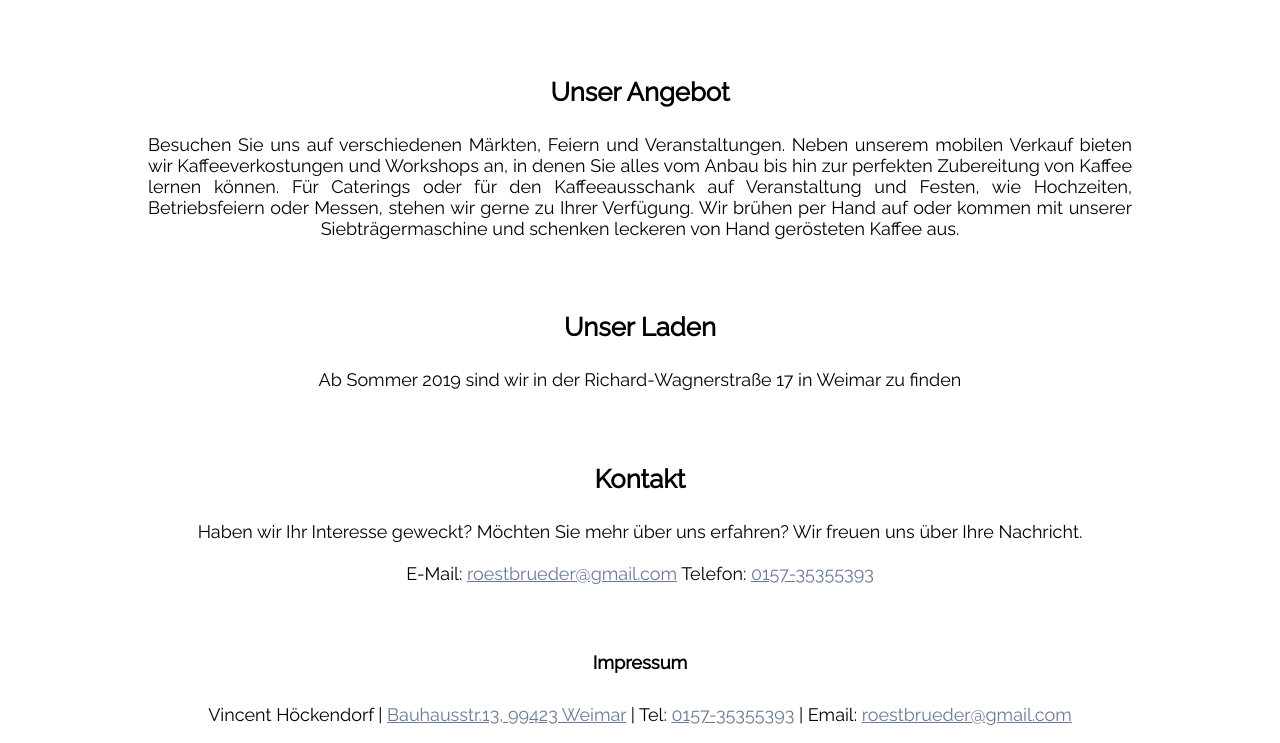
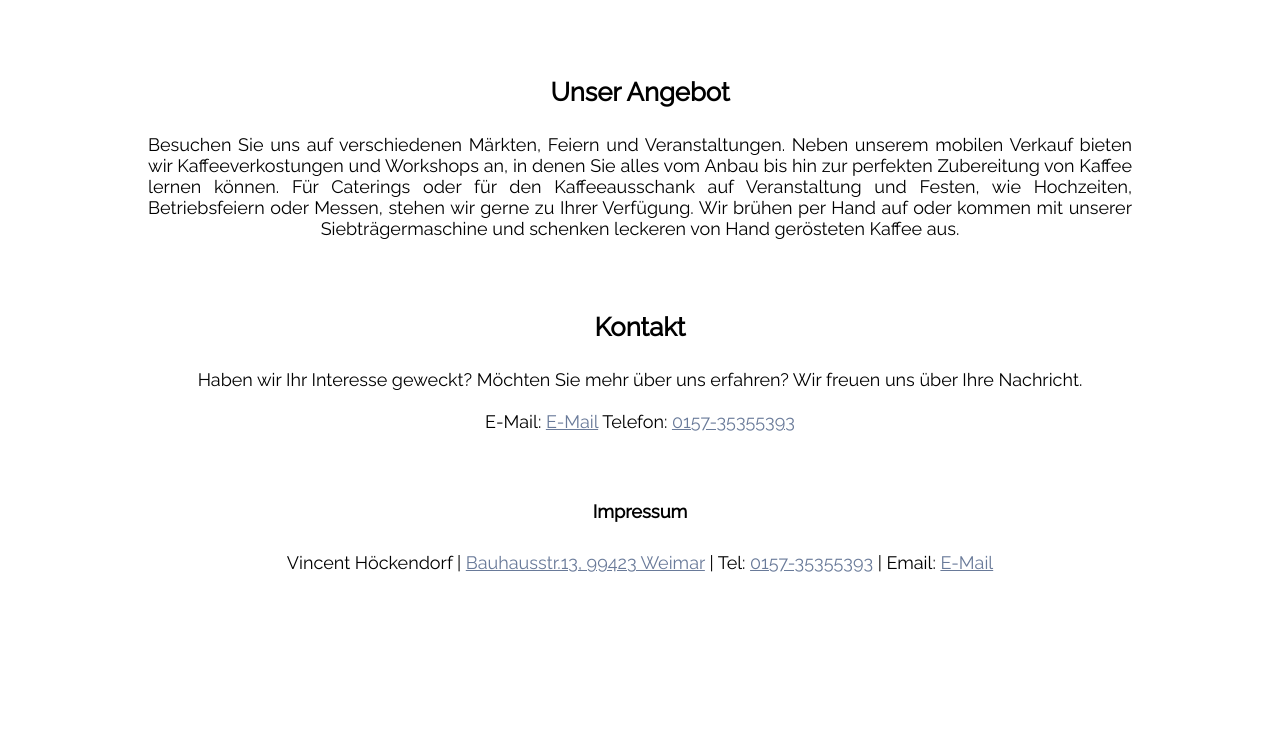
Before and after one commit to andresilveirah/roestbrueder, a plain HTML site: page index.html in a window 1280 px wide. Shown: the part 1662-2405 px from the top of the page. After the commit the page ends 2253 px from the top, so only its background shows below. Drawn offline with Linux system fonts and the light colour scheme.

Commit message:
Update index.html

```diff
--- a/index.html
+++ b/index.html
@@ -22,8 +22,6 @@
 	<h1>RöstBrüder</h1>
 	<center>
 		<a href="#Angebot">Unser Angebot</a>
-		&nbsp;| &nbsp;
-		<a href="#Laden">Unser Laden</a>
 		&nbsp;| &nbsp;
 		<a href="#Kontakt">Kontakt</a>
 		&nbsp;| &nbsp;
@@ -58,11 +56,6 @@
 			gerösteten Kaffee aus.
 		</p>
 	</div>
-	<a name="Laden"></a>
-	<div class="section">
-		<h3>Unser Laden</h3>
-		<p>Ab Sommer 2019 sind wir in der Richard-Wagnerstraße 17 in Weimar zu finden</p>
-	</div>
 	<div class="section">
 		<a name="Kontakt"></a>
 		<h3>Kontakt</h3>
@@ -70,7 +63,7 @@
 			<br>
 			</br>
 			E-Mail:
-			<a href="mailto:roestbrueder@gmail.com">roestbrueder@gmail.com</a> Telefon:
+			<a href="mailto:roestbrueder@gmail.com">E-Mail</a> Telefon:
 			<a href="tel:0157-35355393">0157-35355393</a>
 		</p>
 	</div>
@@ -82,7 +75,7 @@
 				Vincent Höckendorf |
 				<a href="https://binged.it/2Il5rHZ" target="_blank">Bauhausstr.13, 99423 Weimar</a> |
 				Tel: <a href="tel:0157-35355393">0157-35355393</a> |
-				Email: <a href="mailto:roestbrueder@gmail.com">roestbrueder@gmail.com</a>
+				Email: <a href="mailto:roestbrueder@gmail.com">E-Mail</a>
 			</center>
 		</block>
 	</div>
```
